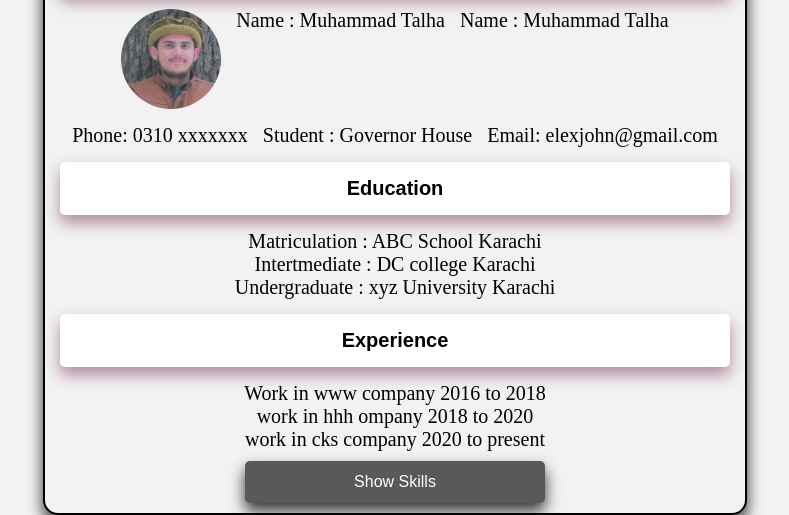
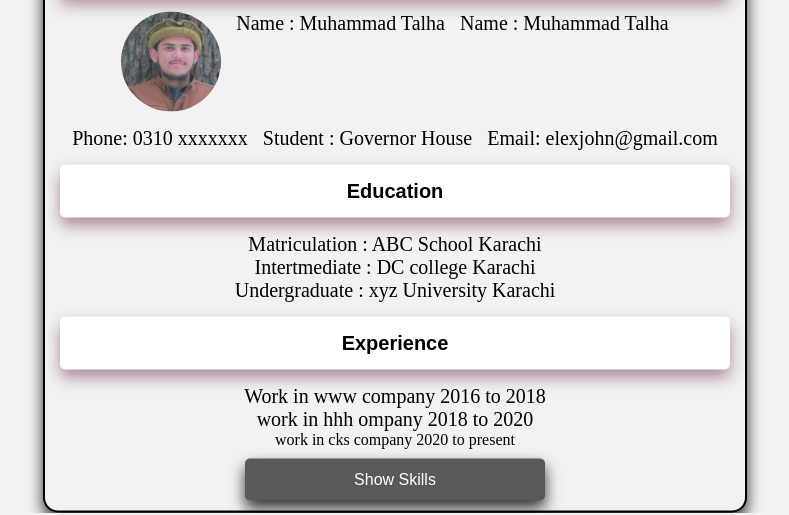
Before and after one commit to M-Talha183/resume-builder, a website: page milestone1&2/index.html in a window 1280 px wide. Shown: the part 299-814 px from the top of the page, without its empty margins (245-1034 px from the left). Drawn offline with Linux system fonts and the light colour scheme.

Commit message:
some modification

```diff
--- a/milestone1&2/index.html
+++ b/milestone1&2/index.html
@@ -21,14 +21,14 @@
         </div>
         <div><h3 id="head">Education</h3></div>
         <div>
-            <p>Matriculation : ABC School Karachi <br>
-               Intertmediate : DC college Karachi <br>
-               Undergraduate : xyz University Karachi </p>
+            <p>Matriculation : ABC School Karachi </p>
+             <p>  Intertmediate : DC college Karachi </p>
+              <p> Undergraduate : xyz University Karachi </p>
         </div>
         <div><h3 id="head">Experience</h3></div>
         <div><p>Work in www company   2016 to 2018 <br>
-                work in hhh ompany    2018 to 2020  <br>
-                work in cks company 2020 to present </p>
+                <p>work in hhh ompany    2018 to 2020  </p>
+               </p> work in cks company 2020 to present </p>
             </div>
             <button class="btn" id="show-skills-btn">Show Skills</button>
             <div id="skills" style="display: none;">
```
